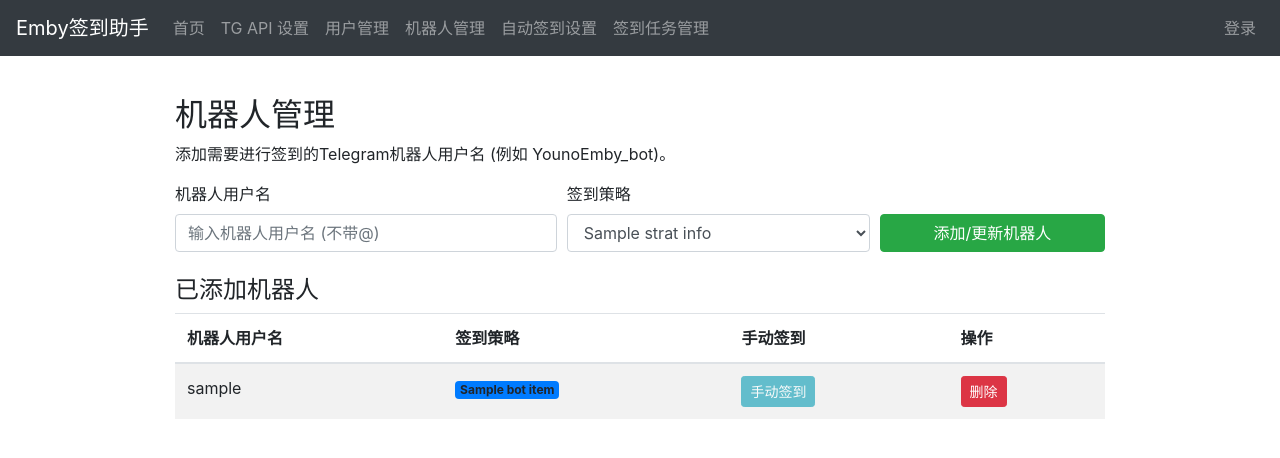
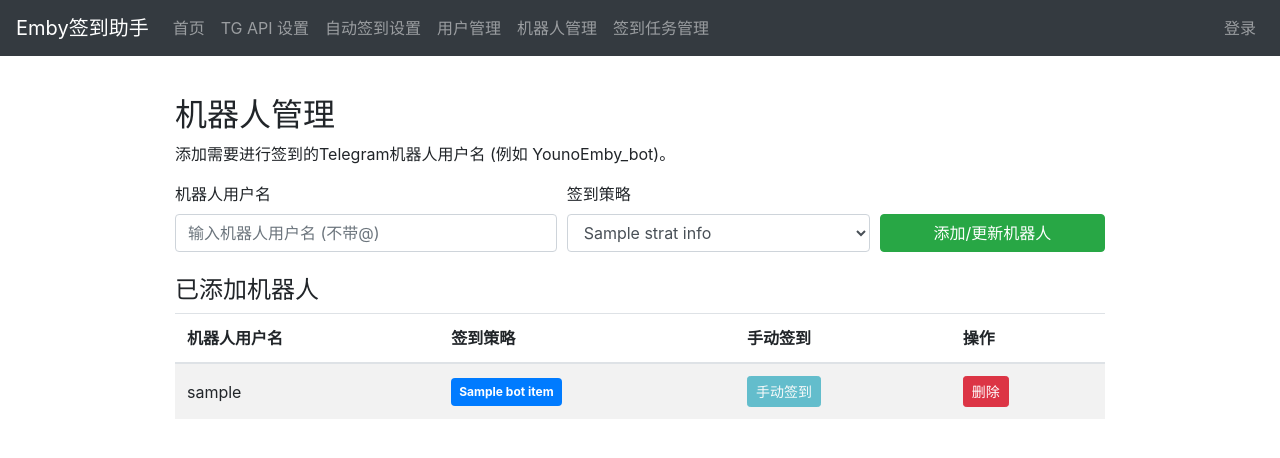
Before and after one commit to hkfires/Emby-Auto-Checkin, a Flask app: template templates/bots.html in a window 1280 px wide. Shown: the top 458 px of the page. Run offline with Flask 3, Linux system fonts and the light colour scheme; the template is opened without the code that fills it: most values are stand-ins (such as "Sample title", 1, 10 or a date in 2020); some libraries are stand-ins or nearby versions.

Commit message:
视觉上的小改动

```diff
--- a/templates/base.html
+++ b/templates/base.html
@@ -30,13 +30,13 @@
                     <a class="nav-link {% if request.endpoint == 'api_settings_page' %}active{% endif %}" href="{{ url_for('api_settings_page') }}">TG API 设置</a>
                 </li>
                 <li class="nav-item">
+                    <a class="nav-link {% if request.endpoint == 'scheduler_settings_page' %}active{% endif %}" href="{{ url_for('scheduler_settings_page') }}">自动签到设置</a>
+                </li>
+                <li class="nav-item">
                     <a class="nav-link {% if request.endpoint == 'users_page' %}active{% endif %}" href="{{ url_for('users_page') }}">用户管理</a>
                 </li>
                 <li class="nav-item">
                     <a class="nav-link {% if request.endpoint == 'bots_page' %}active{% endif %}" href="{{ url_for('bots_page') }}">机器人管理</a>
-                </li>
-                <li class="nav-item">
-                    <a class="nav-link {% if request.endpoint == 'scheduler_settings_page' %}active{% endif %}" href="{{ url_for('scheduler_settings_page') }}">自动签到设置</a>
                 </li>
                 <li class="nav-item">
                     <a class="nav-link {% if request.endpoint == 'tasks_page' %}active{% endif %}" href="{{ url_for('tasks_page') }}">签到任务管理</a>
--- a/templates/bots.html
+++ b/templates/bots.html
@@ -40,14 +40,14 @@
     <tbody>
         {% for bot_item in bots %}
         <tr>
-            <td>{{ bot_item.username }}</td>
-            <td><span class="badge bg-primary">{{ bot_item.strategy_display_name | default(bot_item.strategy) }}</span></td>
-            <td>
+            <td class="align-middle">{{ bot_item.username }}</td>
+            <td class="align-middle"><span class="badge bg-primary text-white py-2 px-2">{{ bot_item.strategy_display_name | default(bot_item.strategy) }}</span></td>
+            <td class="align-middle">
                 <button class="btn btn-info btn-sm manual-checkin-btn" data-bot="{{ bot_item.username }}" data-strategy="{{ bot_item.strategy }}" {% if not users or users | selectattr('status', 'equalto', 'logged_in') | list | length == 0 %}disabled title="没有已登录的用户可用于签到"{% endif %}>
                     手动签到
                 </button>
             </td>
-            <td>
+            <td class="align-middle">
                 <button class="btn btn-danger btn-sm delete-bot-btn" data-bot="{{ bot_item.username }}">删除</button>
             </td>
         </tr>
```
Also changed, not shown: templates/tasks.html (+4 -4 lines).
